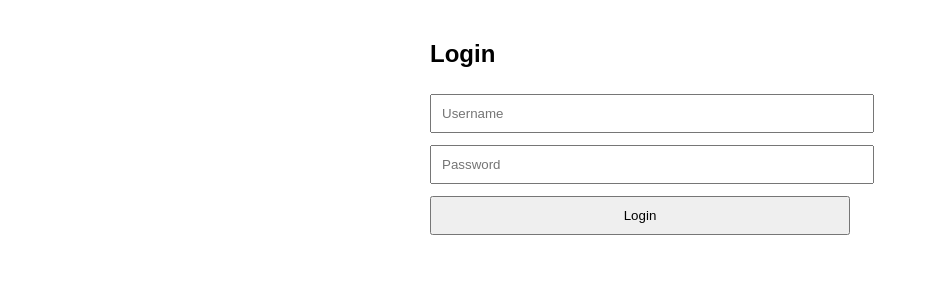
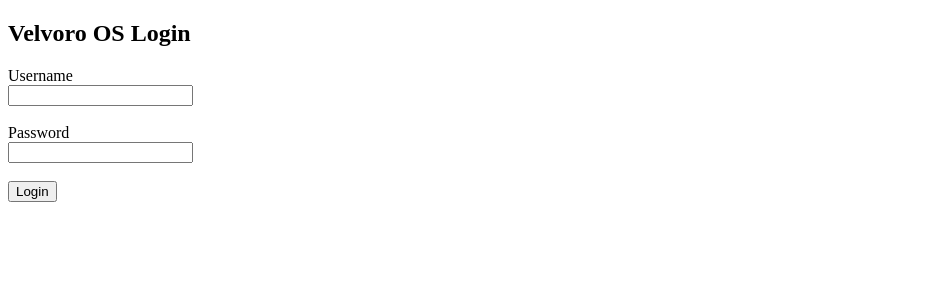
Before and after one commit to ovelvoro-stack/velvoro_os, a FastAPI app: template app/templates/login_test.html in a window 1280 px wide. Shown: the top 300 px of the page, without its empty margins (0-929 px from the left). Run offline with FastAPI, Linux system fonts and the light colour scheme; the template is opened without the code that fills it, so the values that code supplies are empty; parts of the project's set-up code (start-up, migrations or seed data) failed here and were passed over.

Commit message:
Update login_test.html

```diff
--- a/app/templates/login_test.html
+++ b/app/templates/login_test.html
@@ -1,104 +1,17 @@
+<!-- app/templates/login.html -->
 <!DOCTYPE html>
-<html lang="en">
+<html>
 <head>
-  <meta charset="UTF-8" />
-  <title>Velvoro – Login & Data Entry</title>
-  <style>
-    body { font-family: Arial, sans-serif; margin: 40px; }
-    .box { max-width: 420px; margin: auto; }
-    input, button { width: 100%; padding: 10px; margin: 6px 0; }
-    .hidden { display: none; }
-    .success { color: green; }
-    .error { color: red; }
-  </style>
+    <title>Velvoro OS – Login</title>
 </head>
 <body>
-
-<div class="box">
-
-  <!-- LOGIN SECTION -->
-  <div id="loginSection">
-    <h2>Login</h2>
-    <input id="username" placeholder="Username" />
-    <input id="password" type="password" placeholder="Password" />
-    <button onclick="login()">Login</button>
-    <div id="loginMsg"></div>
-  </div>
-
-  <!-- DATA ENTRY SECTION -->
-  <div id="dataSection" class="hidden">
-    <h2>Data Entry</h2>
-
-    <input id="dataField1" placeholder="Field 1" />
-    <input id="dataField2" placeholder="Field 2" />
-
-    <button onclick="submitData()">Submit Data</button>
-    <button onclick="logout()">Logout</button>
-
-    <div id="dataMsg"></div>
-  </div>
-
-</div>
-
-<script>
-  let authToken = null;
-
-  function login() {
-    fetch("/auth/login", {
-      method: "POST",
-      headers: { "Content-Type": "application/json" },
-      body: JSON.stringify({
-        username: document.getElementById("username").value,
-        password: document.getElementById("password").value
-      })
-    })
-    .then(r => r.json())
-    .then(d => {
-      if (d.access_token || d.success) {
-        authToken = d.access_token || "ok";
-        document.getElementById("loginSection").classList.add("hidden");
-        document.getElementById("dataSection").classList.remove("hidden");
-        document.getElementById("loginMsg").innerHTML = "";
-      } else {
-        document.getElementById("loginMsg").innerHTML =
-          "<div class='error'>" + (d.detail || "Login failed") + "</div>";
-      }
-    })
-    .catch(() => {
-      document.getElementById("loginMsg").innerHTML =
-        "<div class='error'>Server error</div>";
-    });
-  }
-
-  function submitData() {
-    fetch("/data-entry/submit", {
-      method: "POST",
-      headers: {
-        "Content-Type": "application/json",
-        "Authorization": authToken ? "Bearer " + authToken : ""
-      },
-      body: JSON.stringify({
-        field1: document.getElementById("dataField1").value,
-        field2: document.getElementById("dataField2").value
-      })
-    })
-    .then(r => r.json())
-    .then(d => {
-      document.getElementById("dataMsg").innerHTML =
-        "<div class='success'>Data submitted successfully</div>";
-    })
-    .catch(() => {
-      document.getElementById("dataMsg").innerHTML =
-        "<div class='error'>Submit failed</div>";
-    });
-  }
-
-  function logout() {
-    authToken = null;
-    document.getElementById("dataSection").classList.add("hidden");
-    document.getElementById("loginSection").classList.remove("hidden");
-  }
-</script>
-
+<h2>Velvoro OS Login</h2>
+<form method="post" action="/auth/login">
+    <label>Username</label><br>
+    <input type="text" name="username" required><br><br>
+    <label>Password</label><br>
+    <input type="password" name="password" required><br><br>
+    <button type="submit">Login</button>
+</form>
 </body>
 </html>
```
